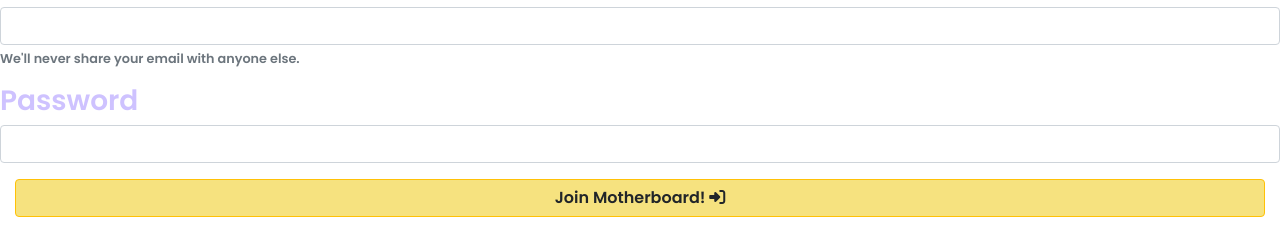
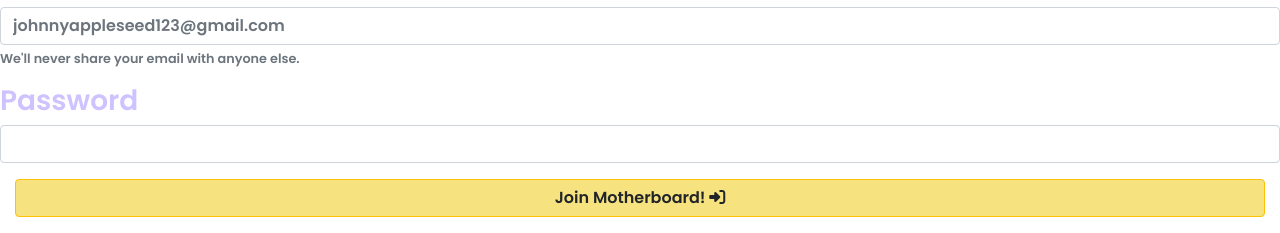
Before and after one commit to abarnabas/Motherboard, a Flask app: page /auth/signup in a window 1280 px wide. Shown: the part 1163-1396 px from the top of the page. Run offline with Flask 2, Linux system fonts and the light colour scheme; some libraries are stand-ins or nearby versions.

Commit message:
little fixes

```diff
--- a/templates/auth/signup.html
+++ b/templates/auth/signup.html
@@ -7,7 +7,7 @@
 <form method= "POST" action= "{{url_for('auth_signup')}}">
     <div class="form-group">
     <h3 for="exampleInputEmail1">Email Address</h3>
-    <input type="email" class="form-control" id="exampleInputEmail1" name = "email" aria-describedby="emailHelp">
+    <input type="email" class="form-control" id="exampleInputEmail1" name = "email" aria-describedby="emailHelp" placeholder="johnnyappleseed123@gmail.com">
     <small id="emailHelp" class="form-text text-muted">We'll never share your email with anyone else.</small>
   </div>
   <div class="form-group">
--- a/templates/choresView.html
+++ b/templates/choresView.html
@@ -19,9 +19,7 @@
 							<input class="form-check-input" type="checkbox" value="checked" name="Completed" {{chore.Completed}}>
 							<label class="form-check-label" for="defaultCheck1"> Complete Chore </label>
 						</div>
-<button type="button" class="btn btn-warning" data-toggle="modal" data-target="#exampleModal{{chore._id}}">
-<i class="fas fa-check-square"></i>
-</button>
+<button type="button" class="btn btn-warning" data-toggle="modal" data-target="#exampleModal{{chore._id}}"> <i class="fa fa-thumbs-up" aria-hidden="true"></i> </button>
 <div class="modal fade" id="exampleModal{{chore._id}}" tabindex="-1" role="dialog" aria-labelledby="exampleModalLabel{{chore._id}}" aria-hidden="true">
   <div class="modal-dialog" role="document">
     <div class="modal-content">
```
